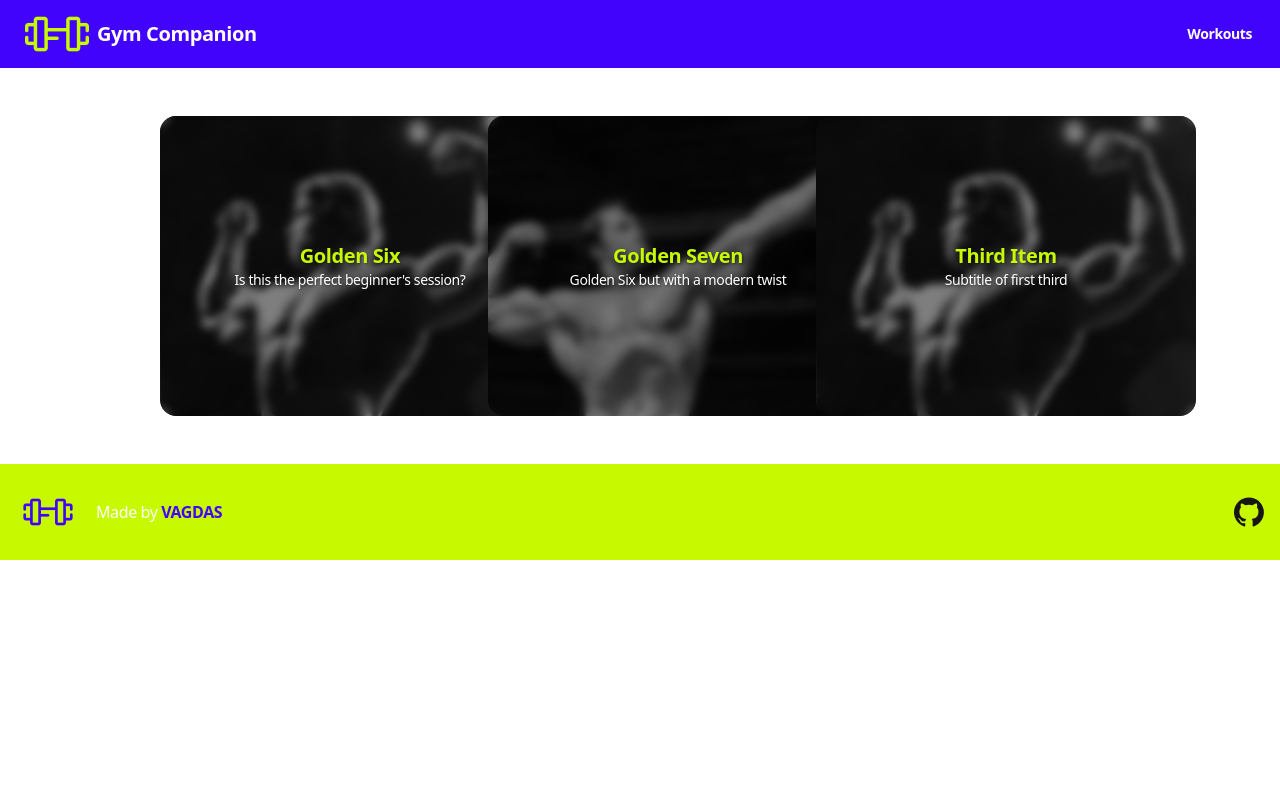
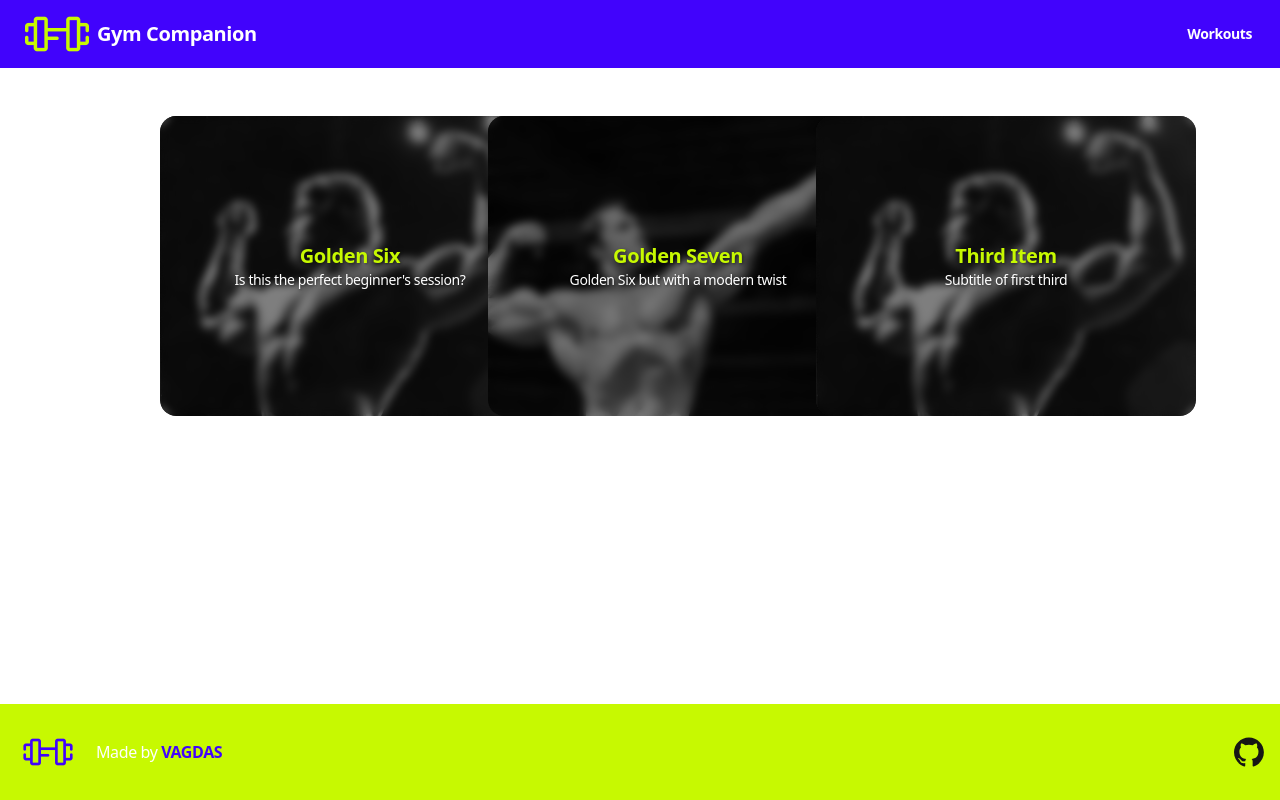
Before and after one commit to georgevgs/gym-companion, an Astro site: page /workouts in a window 1280 px wide. Built offline with nearby package versions, Linux system fonts and the light colour scheme; Astro itself is replaced by a stand-in of ours.

Commit message:
Made Footer stay at the end

```diff
--- a/src/layouts/BaseLayout.astro
+++ b/src/layouts/BaseLayout.astro
@@ -23,13 +23,8 @@ const { language = "en", textDirection = "ltr" } = SITE;
     <MetaTags {...meta} />
   </head>
 
-  <body class="antialiased text-page tracking-tight">
+  <body class="antialiased text-page tracking-tight flex flex-col min-h-screen">
     <slot />
     <BasicScripts />
-    <style is:global>
-      img {
-        content-visibility: auto;
-      }
-    </style>
   </body>
 </html>
--- a/src/layouts/PageLayout.astro
+++ b/src/layouts/PageLayout.astro
@@ -16,7 +16,7 @@ const { meta } = Astro.props;
   <slot name="header">
     <Header isSticky showToggleTheme />
   </slot>
-  <main>
+  <main class="flex-grow">
     <slot />
   </main>
   <slot name="footer">
```
